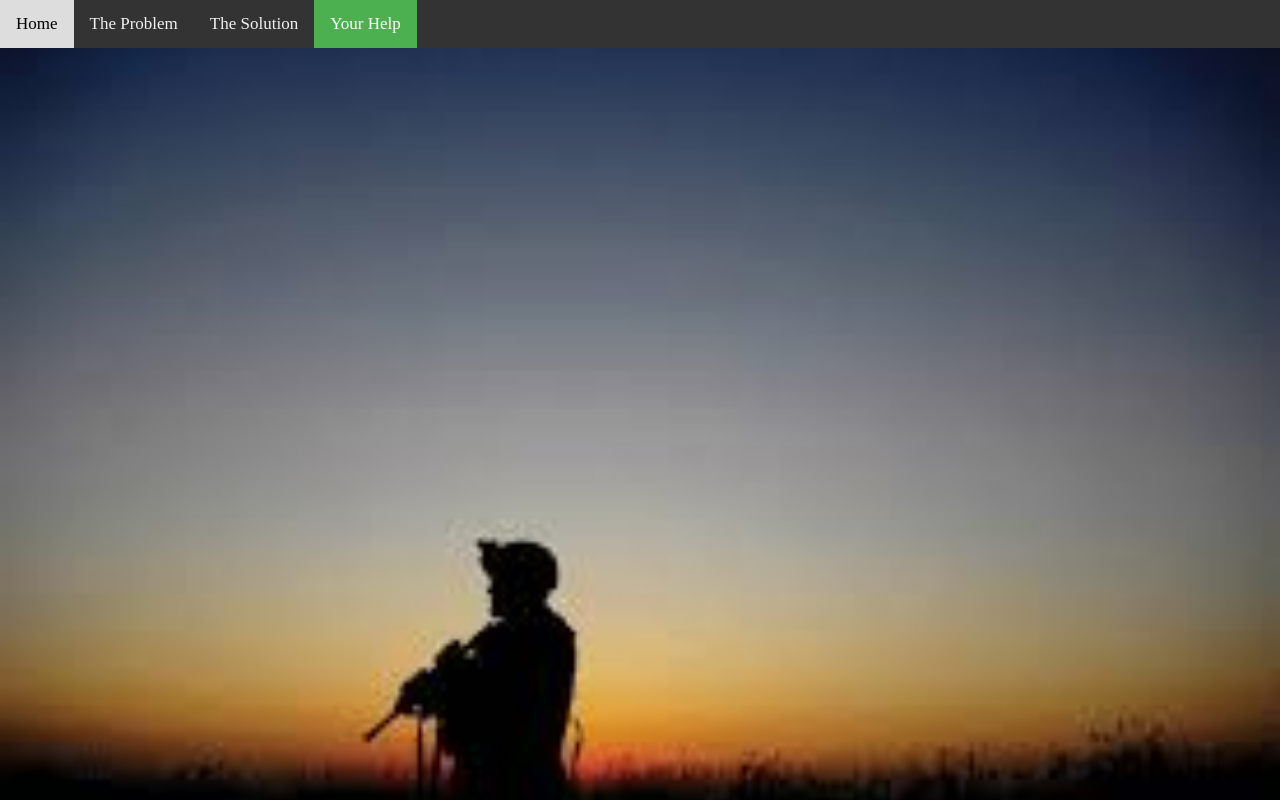
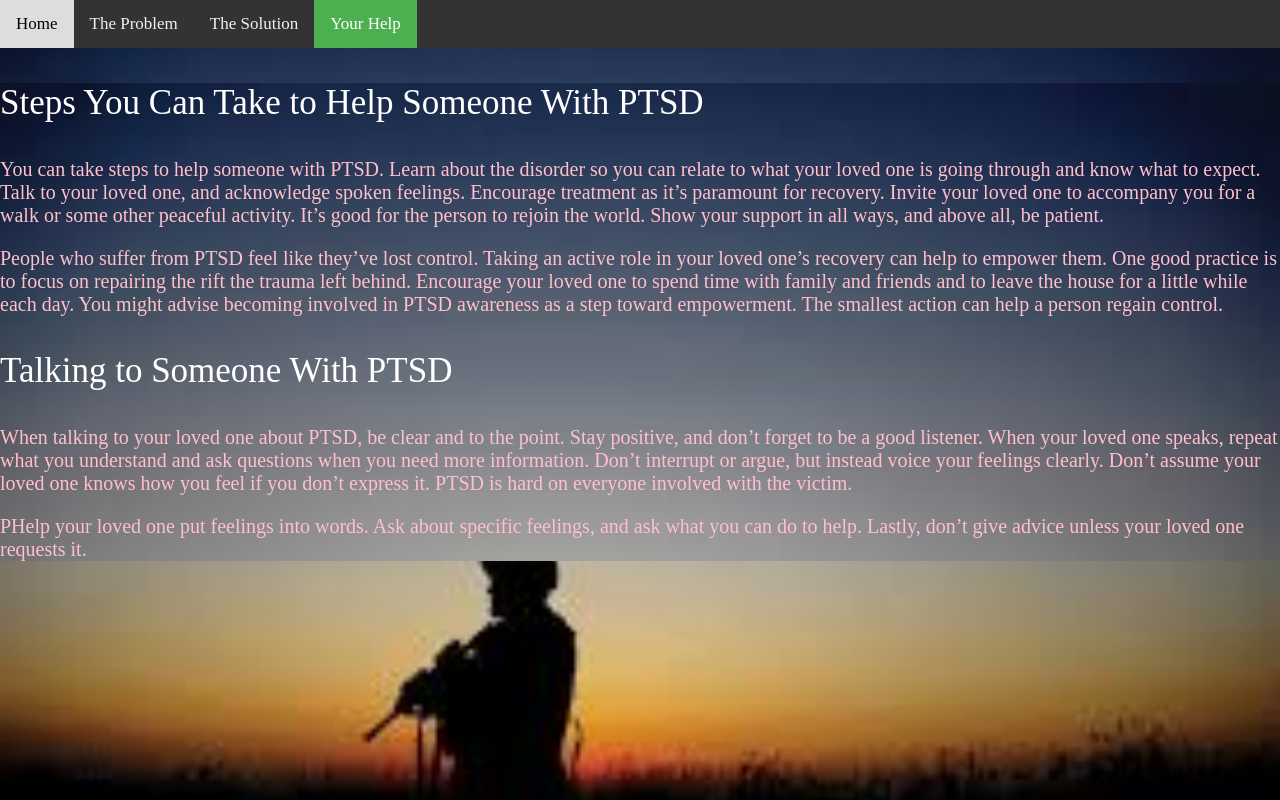
Before and after one commit to kdelimbeis/charity, a plain HTML site: page help.html in a window 1280 px wide. Drawn offline with Linux system fonts and the light colour scheme.

Commit message:
help page

```diff
--- a/help.html
+++ b/help.html
@@ -14,6 +14,16 @@
 </div>
 
 
+<div class="help">
+<p class="issues"> Steps You Can Take to Help Someone With PTSD</p>
+<p>You can take steps to help someone with PTSD. Learn about the disorder so you can relate to what your loved one is going through and know what to expect. Talk to your loved one, and acknowledge spoken feelings. Encourage treatment as it’s paramount for recovery. Invite your loved one to accompany you for a walk or some other peaceful activity. It’s good for the person to rejoin the world. Show your support in all ways, and above all, be patient.</p>
+<p>People who suffer from PTSD feel like they’ve lost control. Taking an active role in your loved one’s recovery can help to empower them. One good practice is to focus on repairing the rift the trauma left behind. Encourage your loved one to spend time with family and friends and to leave the house for a little while each day. You might advise becoming involved in PTSD awareness as a step toward empowerment. The smallest action can help a person regain control.</p>
+
+<p class="issues">Talking to Someone With PTSD</p>
+<p>When talking to your loved one about PTSD, be clear and to the point. Stay positive, and don’t forget to be a good listener. When your loved one speaks, repeat what you understand and ask questions when you need more information. Don’t interrupt or argue, but instead voice your feelings clearly. Don’t assume your loved one knows how you feel if you don’t express it. PTSD is hard on everyone involved with the victim.</p>
+<p>PHelp your loved one put feelings into words. Ask about specific feelings, and ask what you can do to help. Lastly, don’t give advice unless your loved one requests it.</p>
+</div>
+
 <script type="text/javascript" src="index.js"></script>
 </body>
 </html>
--- a/index.css
+++ b/index.css
@@ -1,3 +1,8 @@
+.help{
+  color: pink;
+  font-size: 20px;
+}
+
 .therapy{
   color: yellow;
   font-size: 20px;
```
